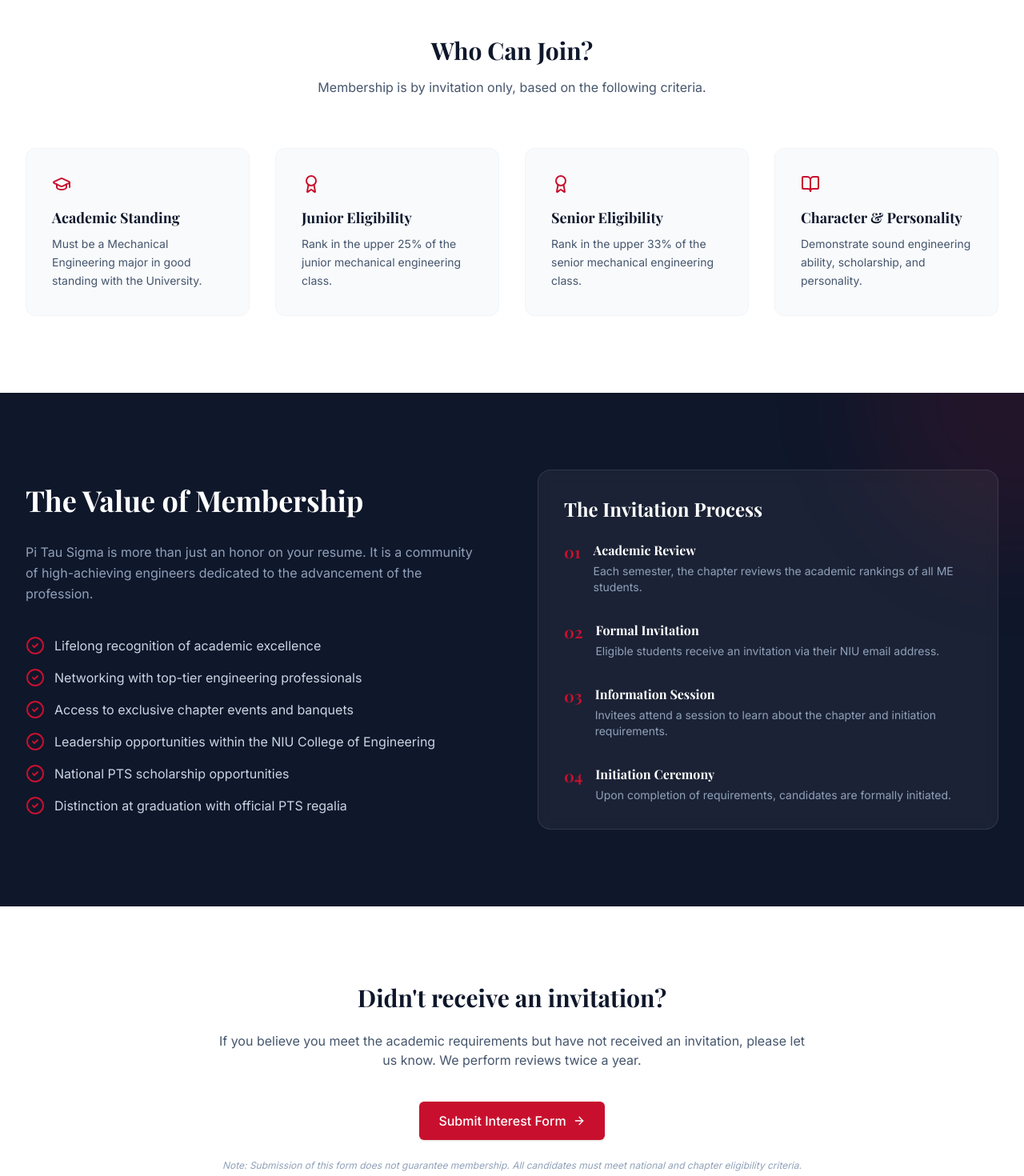
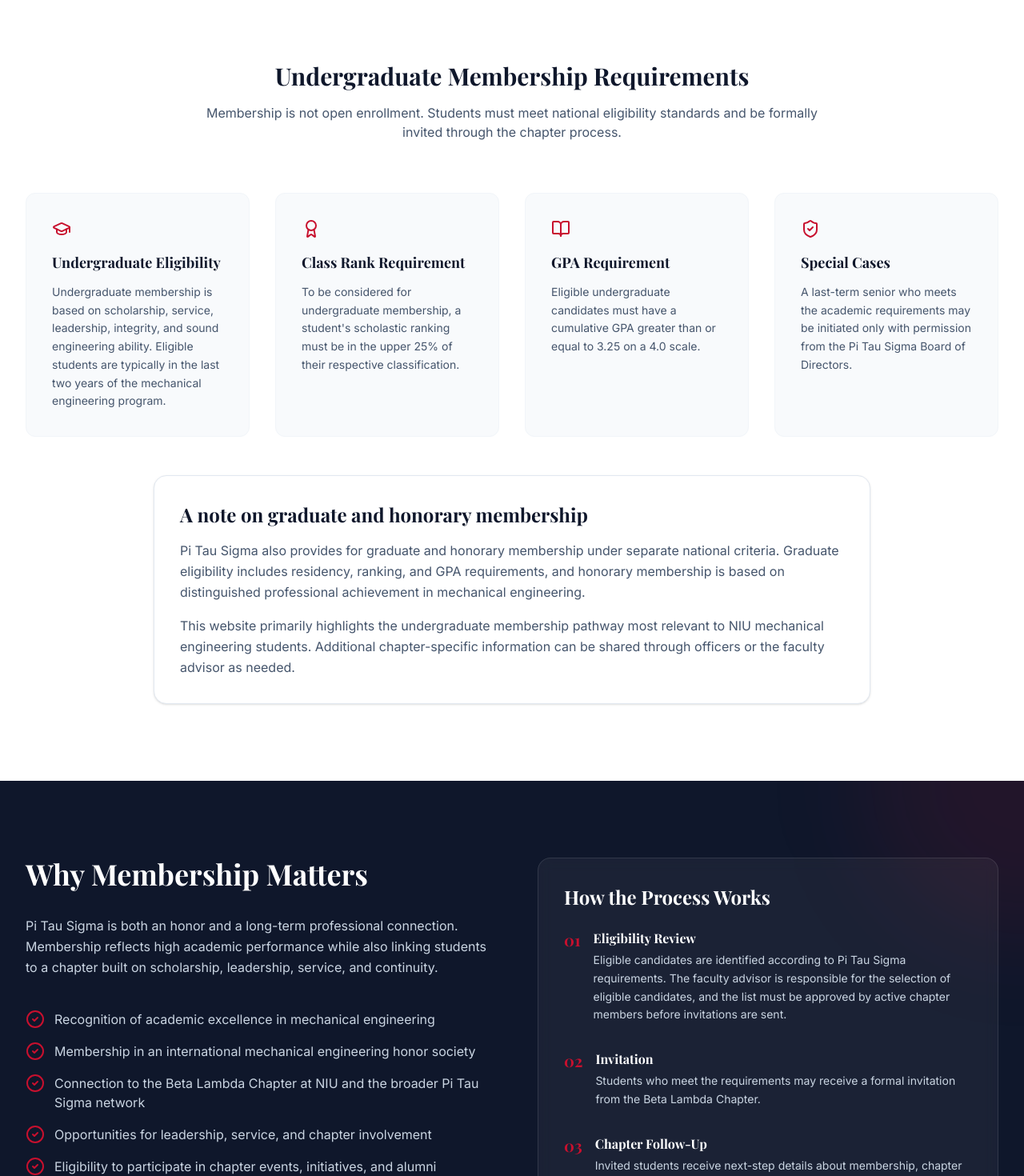
Before and after one commit to RyanWelchdev/pi-tau-sigma-beta-lambda, a React (Vite) app: page /membership in a window 1280 px wide. Shown: the part 420-1890 px from the top of the page at 80% size. Built offline with nearby package versions, Linux system fonts and the light colour scheme; a web font is replaced by a local one.

Commit message:
Update Membership page for accuracy

```diff
--- a/src/pages/Membership.tsx
+++ b/src/pages/Membership.tsx
@@ -1,43 +1,68 @@
 import { motion } from 'motion/react';
-import { CheckCircle2, GraduationCap, Award, BookOpen, ArrowRight } from 'lucide-react';
-import { Link } from 'react-router-dom';
+import { CheckCircle2, GraduationCap, Award, BookOpen, ArrowRight, ShieldCheck } from 'lucide-react';
 
 export default function Membership() {
   const requirements = [
     {
-      title: "Academic Standing",
-      description: "Must be a Mechanical Engineering major in good standing with the University.",
+      title: "Undergraduate Eligibility",
+      description:
+        "Undergraduate membership is based on scholarship, service, leadership, integrity, and sound engineering ability. Eligible students are typically in the last two years of the mechanical engineering program.",
       icon: <GraduationCap className="h-6 w-6 text-niu-red" />
     },
     {
-      title: "Junior Eligibility",
-      description: "Rank in the upper 25% of the junior mechanical engineering class.",
+      title: "Class Rank Requirement",
+      description:
+        "To be considered for undergraduate membership, a student's scholastic ranking must be in the upper 25% of their respective classification.",
       icon: <Award className="h-6 w-6 text-niu-red" />
     },
     {
-      title: "Senior Eligibility",
-      description: "Rank in the upper 33% of the senior mechanical engineering class.",
-      icon: <Award className="h-6 w-6 text-niu-red" />
+      title: "GPA Requirement",
+      description:
+        "Eligible undergraduate candidates must have a cumulative GPA greater than or equal to 3.25 on a 4.0 scale.",
+      icon: <BookOpen className="h-6 w-6 text-niu-red" />
     },
     {
-      title: "Character & Personality",
-      description: "Demonstrate sound engineering ability, scholarship, and personality.",
-      icon: <BookOpen className="h-6 w-6 text-niu-red" />
+      title: "Special Cases",
+      description:
+        "A last-term senior who meets the academic requirements may be initiated only with permission from the Pi Tau Sigma Board of Directors.",
+      icon: <ShieldCheck className="h-6 w-6 text-niu-red" />
     }
   ];
 
   const benefits = [
-    "Lifelong recognition of academic excellence",
-    "Networking with top-tier engineering professionals",
-    "Access to exclusive chapter events and banquets",
-    "Leadership opportunities within the NIU College of Engineering",
-    "National PTS scholarship opportunities",
-    "Distinction at graduation with official PTS regalia"
+    "Recognition of academic excellence in mechanical engineering",
+    "Membership in an international mechanical engineering honor society",
+    "Connection to the Beta Lambda Chapter at NIU and the broader Pi Tau Sigma network",
+    "Opportunities for leadership, service, and chapter involvement",
+    "Eligibility to participate in chapter events, initiatives, and alumni connections",
+    "Formal initiation, certificate, membership card, and chapter regalia opportunities"
+  ];
+
+  const process = [
+    {
+      step: "01",
+      title: "Eligibility Review",
+      desc: "Eligible candidates are identified according to Pi Tau Sigma requirements. The faculty advisor is responsible for the selection of eligible candidates, and the list must be approved by active chapter members before invitations are sent."
+    },
+    {
+      step: "02",
+      title: "Invitation",
+      desc: "Students who meet the requirements may receive a formal invitation from the Beta Lambda Chapter."
+    },
+    {
+      step: "03",
+      title: "Chapter Follow-Up",
+      desc: "Invited students receive next-step details about membership, chapter expectations, fees, and initiation."
+    },
+    {
+      step: "04",
+      title: "Initiation",
+      desc: "New members are formally initiated in accordance with Pi Tau Sigma procedures and become permanent members upon initiation."
+    }
   ];
 
   return (
     <div className="bg-white">
-      {/* Header */}
       <section className="bg-slate-900 py-20">
         <div className="max-w-7xl mx-auto px-4 sm:px-6 lg:px-8 text-center">
           <motion.h1
@@ -47,18 +72,24 @@
           >
             Membership & Eligibility
           </motion.h1>
-          <p className="text-slate-400 max-w-2xl mx-auto text-lg">
-            Joining Pi Tau Sigma is a mark of distinction. Learn about the requirements and the process of becoming a member of the Beta Lambda Chapter.
+          <p className="text-slate-300 max-w-3xl mx-auto text-lg leading-relaxed">
+            Pi Tau Sigma membership recognizes academic achievement, leadership potential,
+            service, and integrity in mechanical engineering. Beta Lambda membership follows
+            national Pi Tau Sigma eligibility standards and chapter procedures.
           </p>
         </div>
       </section>
 
-      {/* Requirements Grid */}
       <section className="py-24">
         <div className="max-w-7xl mx-auto px-4 sm:px-6 lg:px-8">
           <div className="text-center mb-16">
-            <h2 className="text-3xl font-serif font-bold text-slate-900 mb-4">Who Can Join?</h2>
-            <p className="text-slate-600">Membership is by invitation only, based on the following criteria.</p>
+            <h2 className="text-3xl font-serif font-bold text-slate-900 mb-4">
+              Undergraduate Membership Requirements
+            </h2>
+            <p className="text-slate-600 max-w-3xl mx-auto">
+              Membership is not open enrollment. Students must meet national eligibility standards
+              and be formally invited through the chapter process.
+            </p>
           </div>
 
           <div className="grid grid-cols-1 md:grid-cols-2 lg:grid-cols-4 gap-8">
@@ -68,27 +99,47 @@
                 initial={{ opacity: 0, y: 20 }}
                 whileInView={{ opacity: 1, y: 0 }}
                 viewport={{ once: true }}
-                transition={{ delay: index * 0.1 }}
+                transition={{ delay: index * 0.08 }}
                 className="p-8 bg-slate-50 rounded-xl border border-slate-100 hover:border-niu-red/30 transition-colors"
               >
                 <div className="mb-4">{req.icon}</div>
-                <h3 className="text-lg font-bold mb-2">{req.title}</h3>
+                <h3 className="text-lg font-bold mb-3 text-slate-900">{req.title}</h3>
                 <p className="text-slate-600 text-sm leading-relaxed">{req.description}</p>
               </motion.div>
             ))}
           </div>
+
+          <div className="mt-12 max-w-4xl mx-auto bg-white border border-slate-200 rounded-2xl p-8 shadow-sm">
+            <h3 className="text-2xl font-serif font-bold text-slate-900 mb-4">
+              A note on graduate and honorary membership
+            </h3>
+            <p className="text-slate-600 leading-relaxed mb-4">
+              Pi Tau Sigma also provides for graduate and honorary membership under separate
+              national criteria. Graduate eligibility includes residency, ranking, and GPA
+              requirements, and honorary membership is based on distinguished professional
+              achievement in mechanical engineering.
+            </p>
+            <p className="text-slate-600 leading-relaxed">
+              This website primarily highlights the undergraduate membership pathway most relevant
+              to NIU mechanical engineering students. Additional chapter-specific information can
+              be shared through officers or the faculty advisor as needed.
+            </p>
+          </div>
         </div>
       </section>
 
-      {/* Value Proposition */}
       <section className="py-24 bg-slate-900 text-white overflow-hidden relative">
         <div className="absolute top-0 right-0 -translate-y-1/2 translate-x-1/2 w-96 h-96 bg-niu-red/10 rounded-full blur-3xl"></div>
         <div className="max-w-7xl mx-auto px-4 sm:px-6 lg:px-8 relative z-10">
-          <div className="grid grid-cols-1 lg:grid-cols-2 gap-16 items-center">
+          <div className="grid grid-cols-1 lg:grid-cols-2 gap-16 items-start">
             <div>
-              <h2 className="text-3xl md:text-4xl font-serif font-bold mb-8">The Value of Membership</h2>
-              <p className="text-slate-400 mb-10 leading-relaxed">
-                Pi Tau Sigma is more than just an honor on your resume. It is a community of high-achieving engineers dedicated to the advancement of the profession.
+              <h2 className="text-3xl md:text-4xl font-serif font-bold mb-8">
+                Why Membership Matters
+              </h2>
+              <p className="text-slate-300 mb-10 leading-relaxed">
+                Pi Tau Sigma is both an honor and a long-term professional connection. Membership
+                reflects high academic performance while also linking students to a chapter built on
+                scholarship, leadership, service, and continuity.
               </p>
               <ul className="space-y-4">
                 {benefits.map((benefit, index) => (
@@ -99,20 +150,16 @@
                 ))}
               </ul>
             </div>
+
             <div className="bg-white/5 backdrop-blur-sm p-8 rounded-2xl border border-white/10">
-              <h3 className="text-2xl font-serif font-bold mb-6">The Invitation Process</h3>
+              <h3 className="text-2xl font-serif font-bold mb-6">How the Process Works</h3>
               <div className="space-y-8">
-                {[
-                  { step: "01", title: "Academic Review", desc: "Each semester, the chapter reviews the academic rankings of all ME students." },
-                  { step: "02", title: "Formal Invitation", desc: "Eligible students receive an invitation via their NIU email address." },
-                  { step: "03", title: "Information Session", desc: "Invitees attend a session to learn about the chapter and initiation requirements." },
-                  { step: "04", title: "Initiation Ceremony", desc: "Upon completion of requirements, candidates are formally initiated." }
-                ].map((item, i) => (
+                {process.map((item, i) => (
                   <div key={i} className="flex gap-4">
                     <span className="text-niu-red font-bold font-serif text-xl">{item.step}</span>
                     <div>
                       <h4 className="font-bold mb-1">{item.title}</h4>
-                      <p className="text-slate-400 text-sm">{item.desc}</p>
+                      <p className="text-slate-300 text-sm leading-relaxed">{item.desc}</p>
                     </div>
                   </div>
                 ))}
@@ -122,23 +169,27 @@
         </div>
       </section>
 
-      {/* Interest Form CTA */}
       <section className="py-24 bg-white">
         <div className="max-w-3xl mx-auto px-4 text-center">
-          <h2 className="text-3xl font-serif font-bold text-slate-900 mb-6">Didn't receive an invitation?</h2>
-          <p className="text-slate-600 mb-10">
-            If you believe you meet the academic requirements but have not received an invitation, please let us know. We perform reviews twice a year.
+          <h2 className="text-3xl font-serif font-bold text-slate-900 mb-6">
+            Think you may be eligible?
+          </h2>
+          <p className="text-slate-600 mb-8 leading-relaxed">
+            If you believe you meet the academic requirements but have not received an invitation,
+            you can contact the chapter for clarification. Interest does not guarantee eligibility
+            or membership, but it can help the chapter follow up appropriately.
           </p>
+
           <a
-            href="https://forms.google.com"
-            target="_blank"
-            rel="noopener noreferrer"
+            href="/contact"
             className="btn-primary inline-flex items-center gap-2"
           >
-            Submit Interest Form <ArrowRight className="h-4 w-4" />
+            Contact the Chapter <ArrowRight className="h-4 w-4" />
           </a>
-          <p className="mt-6 text-xs text-slate-400 italic">
-            Note: Submission of this form does not guarantee membership. All candidates must meet national and chapter eligibility criteria.
+
+          <p className="mt-6 text-xs text-slate-400 italic max-w-2xl mx-auto">
+            Membership decisions must follow national Pi Tau Sigma requirements, chapter approval
+            procedures, and applicable university expectations.
           </p>
         </div>
       </section>
```
